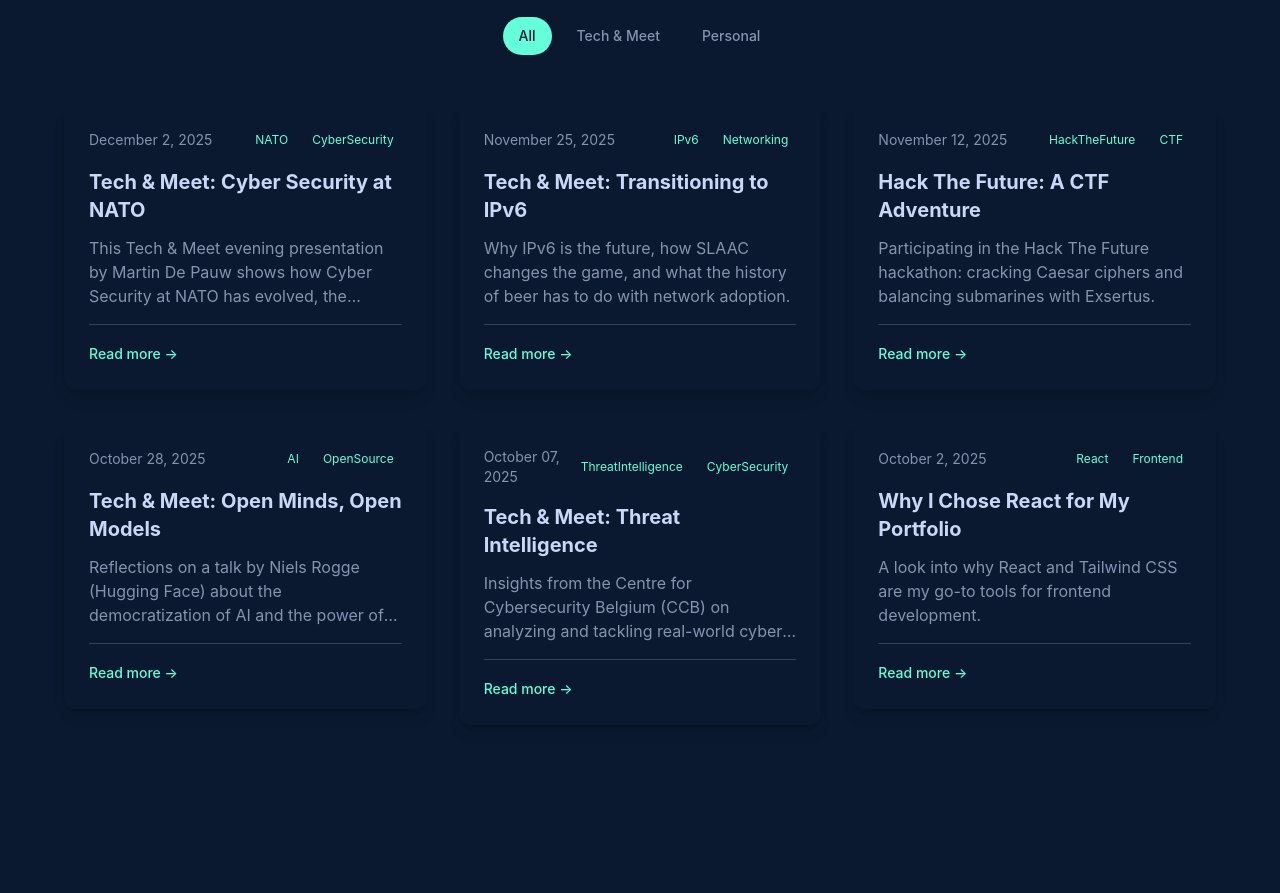
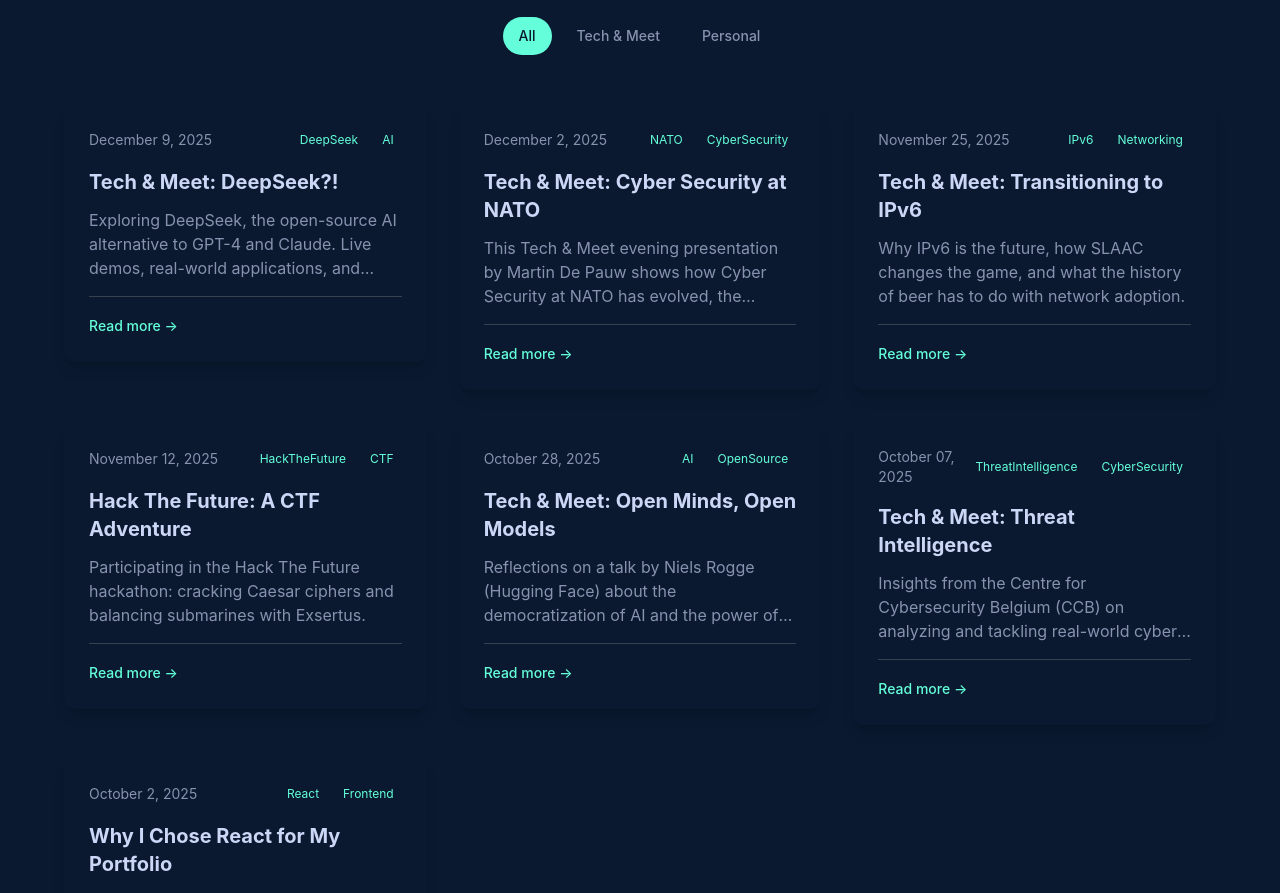
Before and after one commit to Or3nges/or3nges.github.io, a React (Vite) app: page / in a window 1280 px wide. Shown: the part 2440-3333 px from the top of the page. Built offline with nearby package versions, Linux system fonts and the light colour scheme; the HTML template or start-up script is replaced by a standard one.

Commit message:
Add a new post in blog data

```diff
--- a/src/data/data.ts
+++ b/src/data/data.ts
@@ -27,6 +27,7 @@ export interface Blog {
   summary: string;
   content: string;
   tags: string[];
+  category: "Tech & Meet" | "Personal";
 }
 
 export const navLinks: NavLink[] = [
@@ -151,6 +152,41 @@ export const projects: Project[] = [
 
 export const blogs: Blog[] = [
   {
+    id: 7,
+    title: "Tech & Meet: DeepSeek?!",
+    date: "December 9, 2025",
+    summary: "Exploring DeepSeek, the open-source AI alternative to GPT-4 and Claude. Live demos, real-world applications, and critical reflections on the global AI race.",
+    content: `
+      <p>In the rapidly evolving AI landscape of 2025, <strong>DeepSeek</strong> has emerged as one of the most talked-about open-source alternatives to GPT-4 and Claude. Developed in China, DeepSeek offers multimodal and code-focused models that rival top proprietary systems in benchmarks while remaining transparent and accessible.</p>
+      <br/>
+      <h3 class="text-xl font-bold text-textPrimary mb-2">What We Explored</h3>
+      <p>In this session with <strong>Dimitri Casier</strong>, Lector of Software Development and AI at Howest, we dove deep into:</p>
+      <ul class="list-disc list-inside mt-2 space-y-2 text-textSecondary">
+        <li><strong>What is DeepSeek?</strong> Understanding the model architecture and how it compares to leading AI systems like GPT-4 and Claude.</li>
+        <li><strong>Benchmarks & Performance:</strong> DeepSeek's impressive results in reasoning, code generation, and multimodal tasks.</li>
+        <li><strong>Live Demonstrations:</strong> Seeing DeepSeek in action with real-world use cases and applications.</li>
+        <li><strong>Real-World Applications:</strong> How DeepSeek is being used in business, education, research, and beyond.</li>
+        <li><strong>Ethics & Transparency:</strong> Critical discussions on open-source AI, accessibility, and geopolitical implications.</li>
+      </ul>
+      <br/>
+      <h3 class="text-xl font-bold text-textPrimary mb-2">A Memorable Opening</h3>
+      <p>Dimitri started the session in an unconventional way with a clip of himself performing at a concert. It was a creative way to illustrate a profound point: the connection between human creativity and artificial intelligence. Just as music requires rhythm, harmony, and structure, so too does language modeling. The parallel between composing music and building LLMs highlighted how AI isn't just about algorithms; it's about understanding the deeper patterns of human expression and thought.</p>
+      <br/>
+      <h3 class="text-xl font-bold text-textPrimary mb-2">The Bigger Picture</h3>
+      <p>What struck me most was the emphasis on <strong>openness and accessibility</strong>. DeepSeek represents a shift in the AI landscape, where cutting-edge models are no longer locked behind corporate walls. This democratization of AI has profound implications for developers, researchers, and businesses worldwide.</p>
+      <p class="mt-2">The geopolitical angle cannot be ignored. As DeepSeek gains traction, it challenges the Western dominance in AI development and raises important questions about innovation, competition, and collaboration in the global tech ecosystem.</p>
+      <br/>
+      <h3 class="text-xl font-bold text-textPrimary mb-2">Is DeepSeek a Game-Changer?</h3>
+      <p>After this session, I'm convinced it's more than just another AI tool. DeepSeek represents a turning point in how we think about AI development, ownership, and access. Whether you're a developer looking for powerful open-source alternatives, a business evaluating AI solutions, or simply curious about the future of AI, DeepSeek deserves your attention.</p>
+      <p class="mt-2">The AI landscape in 2025 is more competitive, more open, and more exciting than ever before.</p>
+      <br/>
+      <h3 class="text-xl font-bold text-textPrimary mb-2">About the Speaker</h3>
+      <p><strong>Dimitri Casier</strong> is a Lector of Software Development and AI at Howest Bruges. His unique approach to teaching, combining technical depth with creative analogies, makes complex AI concepts accessible and engaging. His passion for open-source AI and its potential to reshape the tech industry is evident in everything he does.</p>
+    `,
+    tags: ["DeepSeek", "AI", "OpenSource", "LLM"],
+    category: "Tech & Meet"
+  },
+  {
     id: 6,
     title: "Tech & Meet: Cyber Security at NATO",
     date: "December 2, 2025",
@@ -194,7 +230,8 @@ export const blogs: Blog[] = [
       <br/>
       <img src="${getAsset('tech&meet/meeting_4/speaker_info.jpg')}" alt="Speaker Info" class="w-full rounded-lg mb-4 shadow-md" />
     `,
-    tags: ["NATO", "CyberSecurity", "AI", "RiskManagement"]
+    tags: ["NATO", "CyberSecurity", "AI", "RiskManagement"],
+    category: "Tech & Meet"
   },
   {
     id: 1,
@@ -227,7 +264,8 @@ export const blogs: Blog[] = [
       </ul>
       <p class="mt-4">Huge thanks to Nico Declerck for making such a technical topic fun and engaging! Looking forward to seeing more adoption of IPv6 in the future.</p>
     `,
-    tags: ["IPv6", "Networking", "Innovation", "Howest"]
+    tags: ["IPv6", "Networking", "Innovation", "Howest"],
+    category: "Tech & Meet"
   },
   {
     id: 2,
@@ -277,7 +315,8 @@ export const blogs: Blog[] = [
       <p>The event was designed to simulate a high-pressure environment, blending technical skills with teamwork under strict time constraints. The venue, right next to the <strong>Antwerp ZOO</strong>, added a unique touch (we even got free access to the zoo during breaks!).</p>
       <p class="mt-2">A big thank you to Hack The Future, Exsertus, and all the participating companies. It was an engaging and educational experience that reminded me why I love this field: the constant challenge to learn, adapt, and solve.</p>
     `,
-    tags: ["HackTheFuture", "CTF", "Coding", "ProblemSolving"]
+    tags: ["HackTheFuture", "CTF", "Coding", "ProblemSolving"],
+    category: "Personal"
   },
   {
     id: 3,
@@ -299,7 +338,8 @@ export const blogs: Blog[] = [
       <p>What I loved most about the talk was the emphasis on <strong>community</strong>. Open-source AI is tearing down the gates. It's not just about sharing code; it's about sharing ideas, datasets, and breakthroughs. It empowers anyone, students, hobbyists, startups, to jump in and start creating.</p>
       <p class="mt-2">Leaving the event, I felt energized. The barrier to entry for AI has never been lower, and the tools are right there, waiting for us to build something cool.</p>
     `,
-    tags: ["AI", "OpenSource", "HuggingFace", "MachineLearning"]
+    tags: ["AI", "OpenSource", "HuggingFace", "MachineLearning"],
+    category: "Tech & Meet"
   },
   {
     id: 4,
@@ -327,7 +367,8 @@ export const blogs: Blog[] = [
       <h3 class="text-xl font-bold text-textPrimary mb-2">Practical Takeaways</h3>
       <p>One specific tool that caught my attention was <strong>URLScan</strong>. I decided to play around with it after the session. It's incredible how much information you can gather just by scanning a URL, server details, IP addresses, and potential malicious behaviors. It gave me a glimpse into the toolkit of a security analyst and has definitely inspired me to look deeper into secure coding practices.</p>
     `,
-    tags: ["ThreatIntelligence", "CyberSecurity", "Networking"]
+    tags: ["ThreatIntelligence", "CyberSecurity", "Networking"],
+    category: "Tech & Meet"
   },
   {
     id: 5,
@@ -343,6 +384,7 @@ export const blogs: Blog[] = [
       <h3 class="text-xl font-bold text-textPrimary">Styling with Tailwind</h3>
       <p>Tailwind CSS speeds up the styling process significantly. Instead of switching between CSS files and JSX, I can apply styles directly, making the development loop much faster.</p>
     `,
-    tags: ["React", "Frontend", "Tailwind"]
+    tags: ["React", "Frontend", "Tailwind"],
+    category: "Personal"
   }
 ];
```
